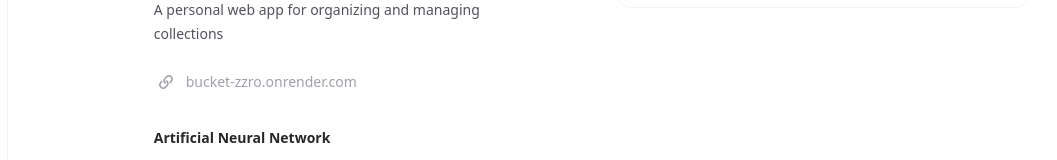
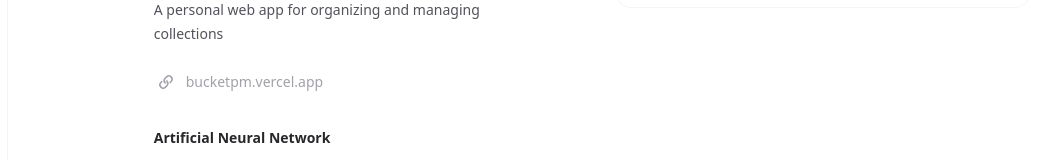
Before and after one commit to darwin-kolisi/calcifer, a Next.js app: page / in a window 1280 px wide. Shown: the part 442-602 px from the top of the page, without its empty margins (121-1178 px from the left). Built offline with nearby package versions, Linux system fonts and the light colour scheme.

Commit message:
change project name

```diff
--- a/src/app/page.tsx
+++ b/src/app/page.tsx
@@ -22,7 +22,7 @@ export default function Home() {
       description: 'A personal web app for organizing and managing collections',
       link: {
         href: 'https://bucketpm.vercel.app',
-        label: 'bucket-zzro.onrender.com',
+        label: 'bucketpm.vercel.app',
       },
     },
     {
```
